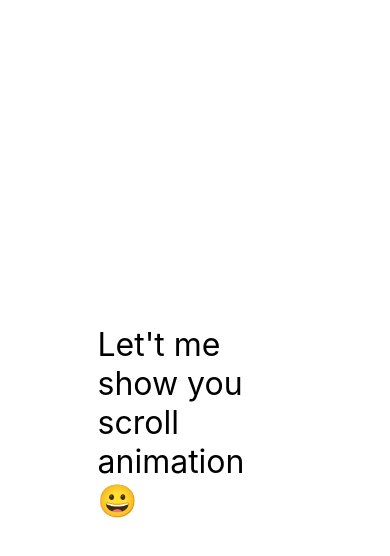
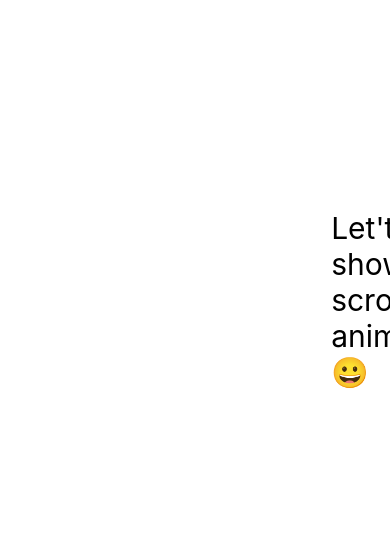
Before and after one commit to 1000ship/react-scroll-motion, a React (Create React App) app in the folder examples/: page / in a window 390 px wide. Shown: the top 556 px of the page. Built offline with nearby package versions, Linux system fonts and the light colour scheme.

Commit message:
test: Support mobile ios

```diff
--- a/examples/src/pages/Home/presenter.js
+++ b/examples/src/pages/Home/presenter.js
@@ -35,22 +35,22 @@ const Presenter = () => {
     <ScrollContainer>
       <ScrollPage page={0}>
         <Animator animation={batch(Fade(), Sticky(), MoveOut(0, -200))}>
-          <span style={{ fontSize: "2em" }}>Let't me show you scroll animation 😀</span>
+          <span style={{ fontSize: "30px" }}>Let't me show you scroll animation 😀</span>
         </Animator>
       </ScrollPage>
       <ScrollPage page={1}>
         <Animator animation={ZoomInScrollOut}>
-          <span style={{ fontSize: "3em" }}>I'm FadeUpScrollOut ✨</span>
+          <span style={{ fontSize: "40px" }}>I'm FadeUpScrollOut ✨</span>
         </Animator>
       </ScrollPage>
       <ScrollPage page={2}>
         <Animator animation={FadeUp}>
-          <span style={{ fontSize: "3em" }}>I'm FadeUp ⛅️</span>
+          <span style={{ fontSize: "40px" }}>I'm FadeUp ⛅️</span>
         </Animator>
       </ScrollPage>
       <ScrollPage page={3}>
         <div style={FlexCenterStyle}>
-          <span style={{ fontSize: "3em" }}>
+          <span style={{ fontSize: "40px" }}>
             <Animator animation={MoveIn(-1000, 0)}>Hello Guys 👋🏻</Animator>
             <Animator animation={MoveIn(1000, 0)}>Nice to meet you 🙋🏻‍♀️</Animator>- I'm Seonghyeok -
             <Animator animation={MoveOut(1000, 0)}>Good bye ✋🏻</Animator>
@@ -60,8 +60,8 @@ const Presenter = () => {
       </ScrollPage>
       <ScrollPage page={4}>
         <Animator animation={batch(Fade(), Sticky())}>
-          <span style={{ fontSize: "3em" }}>Done</span><br/>
-          <span style={{ fontSize: "2em" }}>
+          <span style={{ fontSize: "40px" }}>Done</span><br/>
+          <span style={{ fontSize: "30px" }}>
             There's FadeAnimation, MoveAnimation, StickyAnimation, ZoomAnimation
           </span>
         </Animator>
--- a/examples/src/react-scroll-motion/animations/StickyAnimation.ts
+++ b/examples/src/react-scroll-motion/animations/StickyAnimation.ts
@@ -1,16 +1,16 @@
 export const Sticky = (left:number = 50, top:number = 50) => ({
   in: {
     style: {
-      left: `${left}%`,
-      top: `${top}%`,
+      left: `${left * window.screen.width / 100}px`,
+      top: `${top * window.screen.height / 100}px`,
       transform: "translate(-50%, -50%)",
       position: "fixed",
     },
   },
   out: {
     style: {
-      left: `${left}%`,
-      top: `${top}%`,
+      left: `${left * window.screen.width / 100}px`,
+      top: `${top * window.screen.height / 100}px`,
       transform: "translate(-50%, -50%)",
       position: "fixed",
     },
@@ -20,16 +20,16 @@ export const Sticky = (left:number = 50, top:number = 50) => ({
 export const StickyIn = (left:number = 50, top:number = 50) => ({
   in: {
     style: {
-      left: `${left}%`,
-      top: `${top}%`,
+      left: `${left * window.screen.width / 100}px`,
+      top: `${top * window.screen.height / 100}px`,
       transform: "translate(-50%, -50%)",
       position: "fixed",
     },
   },
   out: {
     style: {
-      left: `${left}%`,
-      top: `${top}%`,
+      left: `${left * window.screen.width / 100}px`,
+      top: `${top * window.screen.height / 100}px`,
       transform: "translate(-50%, -50%)",
       position: "absolute",
     },
@@ -39,16 +39,16 @@ export const StickyIn = (left:number = 50, top:number = 50) => ({
 export const StickyOut = (left:number = 50, top:number = 50) => ({
   in: {
     style: {
-      left: `${left}%`,
-      top: `${top}%`,
+      left: `${left * window.screen.width / 100}px`,
+      top: `${top * window.screen.height / 100}px`,
       transform: "translate(-50%, -50%)",
       position: "absolute",
     },
   },
   out: {
     style: {
-      left: `${left}%`,
-      top: `${top}%`,
+      left: `${left * window.screen.width / 100}px`,
+      top: `${top * window.screen.height / 100}px`,
       transform: "translate(-50%, -50%)",
       position: "fixed",
     },
```
